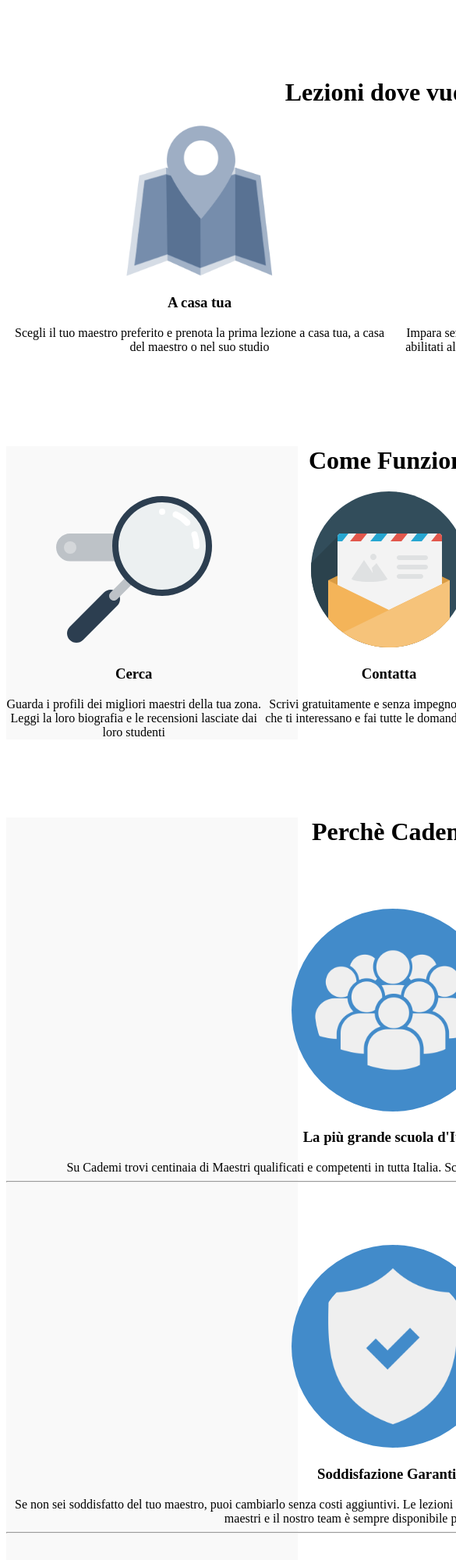
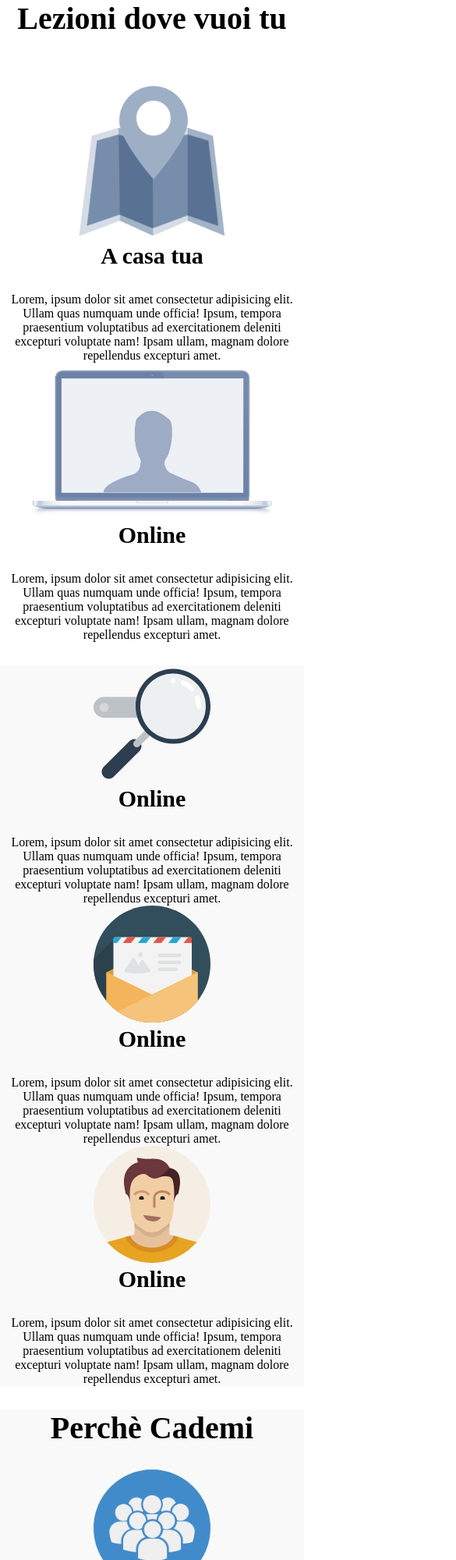
Before and after one commit to Emanuele-Cannone/html-css-resp-wannabe-12bool, a plain HTML site: page index.html in a window 390 px wide. Shown: the top 2000 px of the page at 78% size, 585 px wide, since content can reach past the window. Drawn offline with Linux system fonts and the light colour scheme; files that its build step writes are made by us from their sources; files whose address does not match are found by name.

Commit message:
structure + responsive

```diff
--- a/css/style.css
+++ b/css/style.css
@@ -1,73 +1,67 @@
-.row {
-  width: 992px;
-  margin-left: auto;
-  margin-right: auto;
-  margin-top: 100px;
-}
-
-/* BLOCCO LEZIONI */
-#lezioni .row>.left,
-#lezioni .row>.right {
-  width: 50%;
-  float: left;
-}
-
-#lezioni .row img {
-  /* per centrare orizzontalmente */
-  display: block;
-  margin-right: auto;
-  margin-left: auto;
-}
-
-#lezioni {
-  text-align: center;
-}
-
-/* BLOCCO STEPS */
-#steps .row>.left,
-#steps .row>.central,
-#steps .row>.right {
-  float: left;
-  width: 33%;
-}
-
-#steps {
-  text-align: center;
-}
-
-/* BLOCCO PERCHE */
-#why {
-  text-align: center;
-}
-
-#why .row>.first,
-#why .row>.second,
-#why .row>.third {
-  width: 100%;
-  margin-top: 80px;
-}
-
-#why .row img {
-  background-color: #428bca;
-  border-radius: 50%;
-  padding: 30px
-}
-
-/* COMMON */
-.row::after {
+.row::after{
   content: '';
   display: table;
   clear: both;
 }
 
-.container.grey {
-  background-color: #f9f9f9;
+.row>[class*="col-"]{
+  margin: 0 auto;
 }
 
-img {
+.row .row::after{
+  content: '';
+  display: table;
+  clear: both;
+}
+
+.row h3{
+  font-size: 40px;
+}
+
+.row h5{
+  font-size: 30px;
+}
+
+.font-10{
+  font-size: 100px;
+}
+
+.pad-20{
+  padding: 20px;
+}
+
+.pad-bot-30{
+  padding-bottom: 30px;
+}
+
+.img-size-200{
   height: 200px;
 }
 
-.clear {
-  clear: both;
+.img-size-150{
+  height: 150px;
 }
+
+.row{
+  text-align: center;
+  max-width: 1170px;
+  margin: auto;
+}
+
+.row .row{
+  text-align: center;
+}
+
+.bg-lightgrey{
+  background-color: #f9f9f9;
+
+}
+
+.m-top-30{
+  margin-top: 30px;
+}
+
+.bordo{
+  background-color: #428bca;
+  border-radius: 50%;
+}
--- a/index.html
+++ b/index.html
@@ -1,70 +1,104 @@
 <!DOCTYPE html>
-<html>
+<html lang="en">
 <head>
-    <meta charset="utf-8">
+  <meta charset="UTF-8">
   <meta name="viewport" content="width=device-width, initial-scale=1.0">
-    <link rel="stylesheet" href="style.css">
-    <title>Boolean aCademy</title>
+  <link rel="stylesheet" href="css/framework.css">
+  <link rel="stylesheet" href="css/style.css">
+  <title>Document</title>
 </head>
 <body>
-    <div id="lezioni" class="container">
+  <!-- sezione header -->
+  <section>
     <div class="row">
-        <h1>Lezioni dove vuoi tu</h1>
-        <div class="left">
-          <img src="img/icon/maps.png" alt="">
-          <h3>A casa tua</h3>
-          Scegli il tuo maestro preferito e prenota la prima lezione a casa tua, a casa del maestro o nel suo studio
+      <div class="col-lg-12 col-md-12 col-xs-12">
+        <h3 class="pad-bot-30">Lezioni dove vuoi tu</h3>
       </div>
-        <div class="right">
-          <img src="img/icon/screen.png" alt="">
-          <h3>Online</h3>
-          Impara senza muoverti da casa! Scegli da una vastissima lista di maestri abilitati all'insegnamento online, senza doverti preoccupare di distanze e spostamenti
+    </div>
+  </section>
+  <!-- /sezione header -->
+  <!-- sezione mappa + pc -->
+  <section class="m-top-30">
+    <div class="row">
+      <div class="col-lg-6 col-md-6 col-xs-12">
+        <img class="img-size-200" src="file:///Volumes/PENNA/Programmazione/Corso24/19_11_20/html-css-resp-wannabe-12bool/img/icon/maps.png" alt="mappa">
+        <h5 class="pad-bot-30">A casa tua</h5>
+        <p>Lorem, ipsum dolor sit amet consectetur adipisicing elit. Ullam quas numquam unde officia! Ipsum, tempora praesentium voluptatibus ad exercitationem deleniti excepturi voluptate nam! Ipsam ullam, magnam dolore repellendus excepturi amet.</p>
+      </div>
+      <div class="col-lg-6 col-md-6 col-xs-12">
+        <img class="img-size-200" src="file:///Volumes/PENNA/Programmazione/Corso24/19_11_20/html-css-resp-wannabe-12bool/img/icon/screen.png" alt="computer">
+        <h5 class="pad-bot-30">Online</h5>
+        <p>Lorem, ipsum dolor sit amet consectetur adipisicing elit. Ullam quas numquam unde officia! Ipsum, tempora praesentium voluptatibus ad exercitationem deleniti excepturi voluptate nam! Ipsam ullam, magnam dolore repellendus excepturi amet.</p>
+      </div>
+    </div>
+  </section>
+  <!-- / sezione mappa + pc -->
+  <!-- sezione come funziona -->
+  <section class="bg-lightgrey m-top-30">
+    <div class="row">
+      <div class="col-lg-12 col-md-12 col-xs-12">
+        <div class="row">
+
+          <div class="col-lg-4 col-md-6 col-xs-12">
+            <img class="img-size-150" src="file:///Volumes/PENNA/Programmazione/Corso24/19_11_20/html-css-resp-wannabe-12bool/img/search.svg" alt="lente">
+            <h5 class="pad-bot-30">Online</h5>
+            <p>Lorem, ipsum dolor sit amet consectetur adipisicing elit. Ullam quas numquam unde officia! Ipsum, tempora praesentium voluptatibus ad exercitationem deleniti excepturi voluptate nam! Ipsam ullam, magnam dolore repellendus excepturi amet.</p>
+          </div>
+
+          <div class="col-lg-4 col-md-6 col-xs-12">
+            <img class="img-size-150" src="file:///Volumes/PENNA/Programmazione/Corso24/19_11_20/html-css-resp-wannabe-12bool/img/letter.svg" alt="lettera">
+            <h5 class="pad-bot-30">Online</h5>
+            <p>Lorem, ipsum dolor sit amet consectetur adipisicing elit. Ullam quas numquam unde officia! Ipsum, tempora praesentium voluptatibus ad exercitationem deleniti excepturi voluptate nam! Ipsam ullam, magnam dolore repellendus excepturi amet.</p>
+          </div>
+
+          <div class="col-lg-4 col-md-12 col-xs-12">
+            <img class="img-size-150" src="file:///Volumes/PENNA/Programmazione/Corso24/19_11_20/html-css-resp-wannabe-12bool/img/male.svg" alt="uomo">
+            <h5 class="pad-bot-30">Online</h5>
+            <p>Lorem, ipsum dolor sit amet consectetur adipisicing elit. Ullam quas numquam unde officia! Ipsum, tempora praesentium voluptatibus ad exercitationem deleniti excepturi voluptate nam! Ipsam ullam, magnam dolore repellendus excepturi amet.</p>
+          </div>
+
         </div>
       </div>
     </div>
+  </section>
+  <!-- /sezione come funziona -->
 
-    <div id="steps" class="container grey">
+  <!-- sezione cademi -->
+  <section class="bg-lightgrey m-top-30">
     <div class="row">
-        <h1>Come Funziona</h1>
-        <div class="left">
-          <img src="img/search.svg" alt="">
-          <h3>Cerca</h3>
-          Guarda i profili dei migliori maestri della tua zona. Leggi la loro biografia e le recensioni lasciate dai loro studenti
+      <div class="col-lg-12 pad-bot-30">
+        <h3>Perchè Cademi</h3>
       </div>
-        <div class="central">
-          <img src="img/letter.svg" alt="">
-          <h3>Contatta</h3>
-          Scrivi gratuitamente e senza impegno ai maestri che ti interessano e fai tutte le domande che vuoi!
     </div>
-        <div class="right">
-          <img src="img/male.svg" alt="">
-          <h3>Inizia a Suonare</h3>
-          Acquista un pacchetto di lezioni! Vuoi cambiare maestro? Le lezioni acquistate valgono con tutti i più di 1400 maestri Cademi!
-        </div>
+    <div class="row">
+
+      <div class="col-lg-12 pad-bot-30">
+        <img class="img-size-150 pad-20 bordo" src="file:///Volumes/PENNA/Programmazione/Corso24/19_11_20/html-css-resp-wannabe-12bool/img/icon/profile.png" alt="gente">
+        <h5>titolo</h5>
+        <p>Lorem ipsum dolor sit amet consectetur, adipisicing elit. Dignissimos omnis veritatis ipsam nisi? Ullam velit necessitatibus soluta illum quasi, beatae, mollitia sapiente harum provident perspiciatis autem repellendus! Reiciendis, sequi ad.</p>
+        <hr>
       </div>
     </div>
 
-    <div id="why" class="container grey">
     <div class="row">
-        <h1>Perchè Cademi</h1>
-        <div class="first">
-          <img src="img/icon/profile.png" alt="">
-          <h3>La più grande scuola d'Italia</h3>
-          Su Cademi trovi centinaia di Maestri qualificati e competenti in tutta Italia. Scegli quello più adatto a te e contattali senza impegno
+      <div class="col-lg-12 pad-bot-30">
+        <img class="img-size-150 pad-20 bordo" src="file:///Volumes/PENNA/Programmazione/Corso24/19_11_20/html-css-resp-wannabe-12bool/img/icon/secure.png" alt="shield">
+        <h5>titolo</h5>
+        <p>Lorem ipsum dolor sit amet consectetur, adipisicing elit. Dignissimos omnis veritatis ipsam nisi? Ullam velit necessitatibus soluta illum quasi, beatae, mollitia sapiente harum provident perspiciatis autem repellendus! Reiciendis, sequi ad.</p>
         <hr>
       </div>
-        <div class="second">
-          <img src="img/icon/secure.png" alt="">
-          <h3>Soddisfazione Garantita</h3>
-          Se non sei soddisfatto del tuo maestro, puoi cambiarlo senza costi aggiuntivi. Le lezioni acquistate su Cademi possono essere utilizzate con tutti i nostri maestri e il nostro team è sempre disponibile per darti un consiglio!
+    </div>
+
+    <div class="row">
+      <div class="col-lg-12">
+        <img class="img-size-150 pad-20 bordo" src="file:///Volumes/PENNA/Programmazione/Corso24/19_11_20/html-css-resp-wannabe-12bool/img/icon/flex.png" alt="cursor">
+        <h5>titolo</h5>
+        <p>Lorem ipsum dolor sit amet consectetur, adipisicing elit. Dignissimos omnis veritatis ipsam nisi? Ullam velit necessitatibus soluta illum quasi, beatae, mollitia sapiente harum provident perspiciatis autem repellendus! Reiciendis, sequi ad.</p>
         <hr>
       </div>
-        <div class="third">
-          <img src="img/icon/flex.png" alt="">
-          <h3>Flessibile e Conveniente</h3>
-          Cademi non ha alcun costo d’iscrizione a differenza delle scuole di musica tradizionali. Inoltre, sei tu a scegliere dove fare lezione e gli orari delle tue lezioni.
     </div>
-      </div>
-    </div>
+  </section>
+  <!-- /sezione cademi -->
+
 </body>
 </html>
```
Also changed, not shown: ._index.html. Lines whose indentation alone changed are shown as unchanged.
